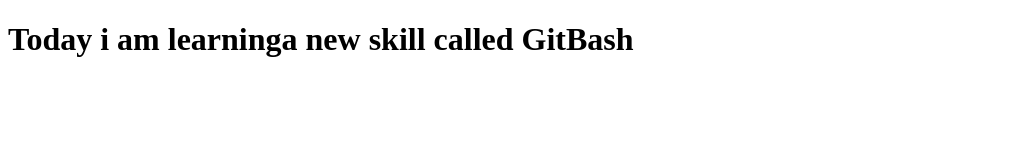
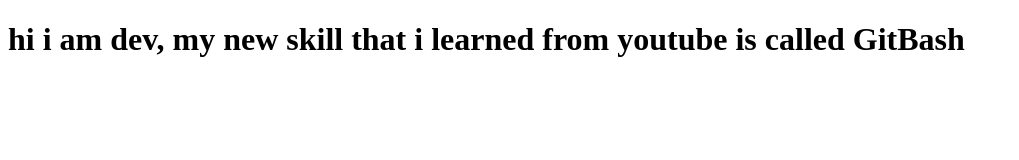
Before and after one commit to AkshatDaiya/git-example, a plain HTML site: page index.html in a window 1280 px wide. Shown: the whole page, without its empty margins (0-1019 px from the left). Drawn offline with Linux system fonts and the light colour scheme.

Commit message:
changes some lines in dev branch

```diff
--- a/index.html
+++ b/index.html
@@ -6,6 +6,6 @@
     <title>Git Pactice</title>
 </head>
 <body>
-    <h1>Today i am learninga new skill called GitBash</h1>
+    <h1>hi i am dev, my new skill that i learned from youtube is called GitBash</h1>
 </body>
 </html>
```
Also changed, not shown: 1 other file.
